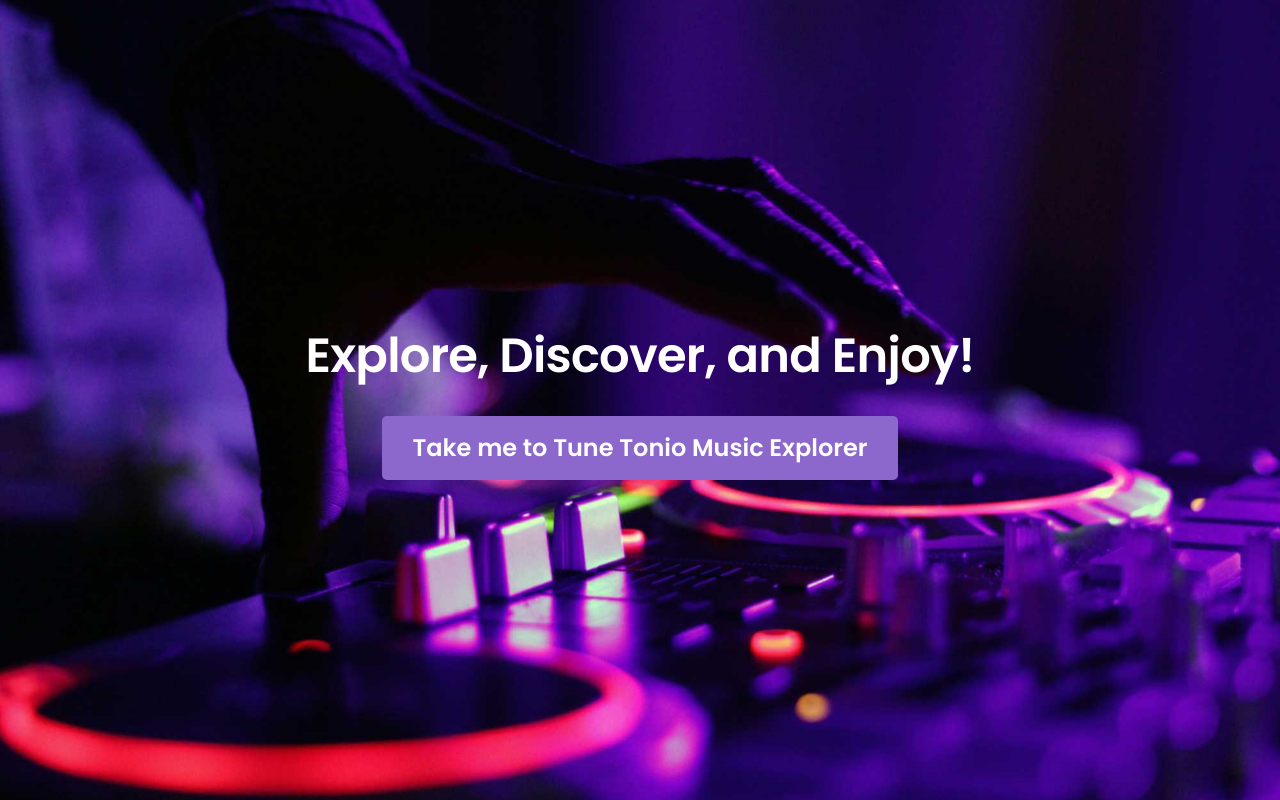
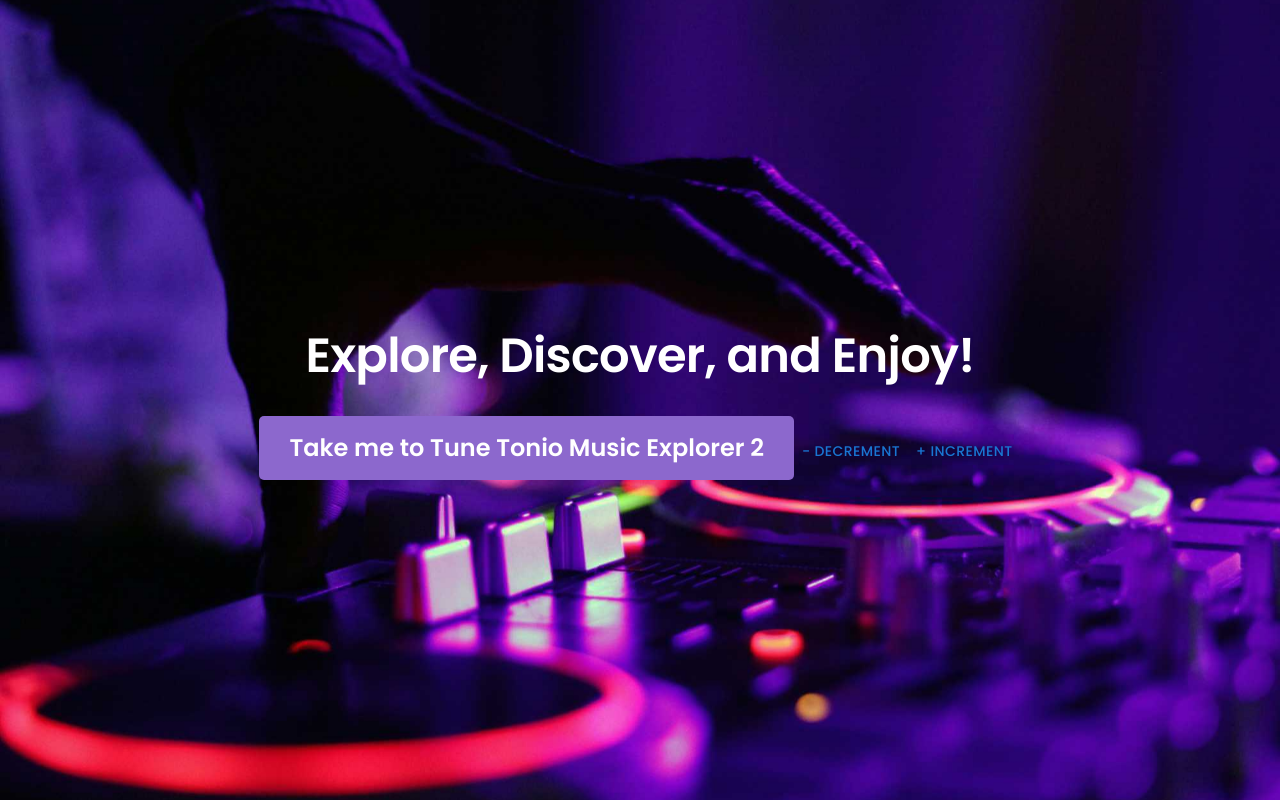
Before and after one commit to antoniocodemaster/TuneTonio, a React (Vite) app: page / in a window 1280 px wide. Built offline with nearby package versions, Linux system fonts and the light colour scheme.

Commit message:
Creating a context provider.

```diff
--- a/src/pages/Landing/LandingPage.tsx
+++ b/src/pages/Landing/LandingPage.tsx
@@ -1,9 +1,11 @@
-import { Box, Typography } from '@mui/material';
+import { Box } from '@mui/material';
 import heroBg from '../../assets/images/hero-bg.jpg';
-import { Link } from 'react-router-dom';
+import CounterProvider from './contexts/CounterContext';
+import Links from './Links';
 
 const LandingPage = () => {
   return (
+    <CounterProvider>
       <Box
         className="landing-page flex flex-col min-h-[100svh]"
         sx={{
@@ -13,15 +15,9 @@
           backgroundPosition: 'center',
         }}
       >
-      <Box className="text-center my-auto">
-        <Typography variant="h1" className="text-center text-white">
-          Explore, Discover, and Enjoy!
-        </Typography>
-        <Link to="/music-explorer" className="btn-primary">
-          Take me to Tune Tonio Music Explorer
-        </Link>
+        <Links />
       </Box>
-    </Box>
+    </CounterProvider>
   );
 };
 
--- /dev/null
+++ b/src/pages/Landing/Links.tsx
@@ -0,0 +1,24 @@
+import { Button, Typography } from "@mui/material";
+import { Box } from "@mui/material";
+import { Link } from "react-router-dom";
+import { useCounter } from "./contexts/CounterContext";
+
+const Links = () => {
+
+    const { count, increment, decrement } = useCounter();
+
+    return (
+        <Box className="text-center my-auto">
+            <Typography variant="h1" className="text-center text-white">
+                Explore, Discover, and Enjoy!
+            </Typography>
+            <Link to="/music-explorer" className="btn-primary">
+                Take me to Tune Tonio Music Explorer {count}
+            </Link>
+            <Button onClick={decrement}>- Decrement</Button>
+            <Button onClick={increment}>+ Increment</Button>
+        </Box>
+    )
+}
+
+export default Links;
--- /dev/null
+++ b/src/pages/Landing/contexts/CounterContext.tsx
@@ -0,0 +1,37 @@
+import { createContext, useContext, useState, ReactNode } from "react";
+
+interface CounterContextType {
+  count: number;
+  increment: () => void;
+  decrement: () => void;
+}
+
+const CounterContext = createContext<CounterContextType | undefined>(undefined);
+
+const CounterProvider = ({ children }: { children: ReactNode }) => {
+  const [count, setCount] = useState(2);
+
+  const increment = () => {
+    setCount(count + 1);
+  };
+
+  const decrement = () => {
+    setCount(count - 1);
+  };
+
+  return (
+    <CounterContext.Provider value={{ count, increment, decrement }}>
+      {children}
+    </CounterContext.Provider>
+  );
+};
+
+export const useCounter = () => {
+  const context = useContext(CounterContext);
+  if (!context) {
+    throw new Error("useCounter must be used within a CounterProvider");
+  }
+  return context;
+};
+
+export default CounterProvider;
```
Lines whose indentation alone changed are shown as unchanged.
